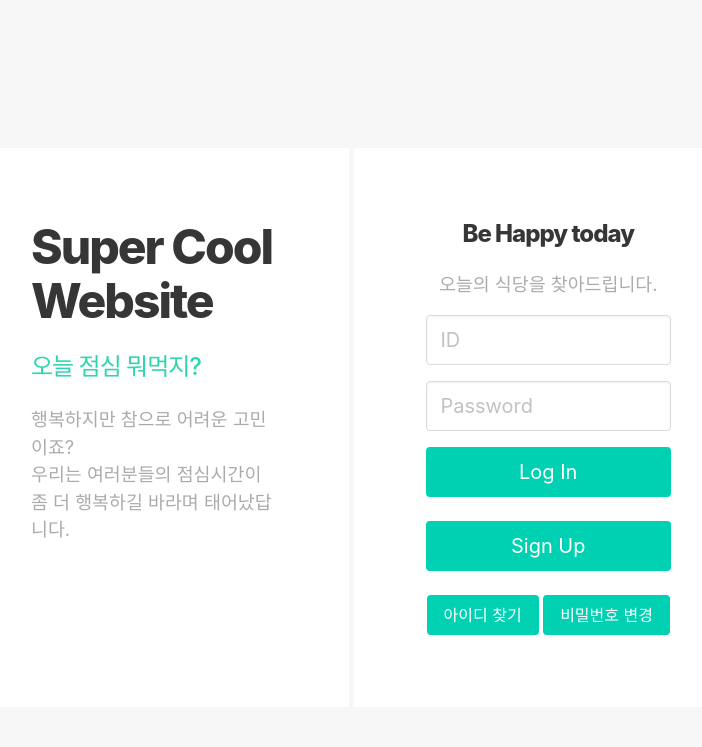
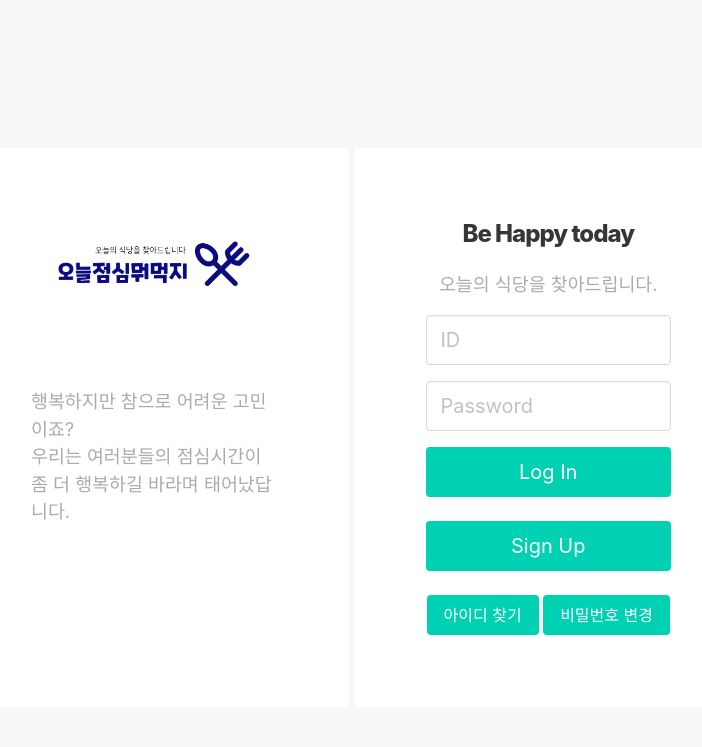
Before and after one commit to dpajddl/miniproject_66, a Django app: page / in a window 1280 px wide. Shown: the top 747 px of the page, without its empty margins (289-991 px from the left). Run offline with Django 3.2, Linux system fonts and the light colour scheme; some libraries are stand-ins or nearby versions.

Commit message:
디자인 수정, 중복 3일 안나오게

```diff
--- a/meal/templates/meal/index_login.html
+++ b/meal/templates/meal/index_login.html
@@ -18,8 +18,9 @@
         <div class="column is-8 is-offset-2 register">
           <div class="columns">
             <div class="column left">
-              <h1 class="title is-1">Super Cool Website</h1>
-              <h2 class="subtitle colored is-4">오늘 점심 뭐먹지?</h2>
+              <div class="content">
+                <img src="/static/meal/index/team6.png" width=400 height=150>
+              </div><br><br>
               <p>행복하지만 참으로 어려운 고민이죠?<br> 우리는 여러분들의 점심시간이 좀 더 행복하길 바라며 태어났답니다.</p>
             </div>
             <div class="column right has-text-centered">
--- a/meal/views.py
+++ b/meal/views.py
@@ -25,17 +25,7 @@ def index(request):
     return render(request, 'meal/index.html', {'last1' : last1, 'last2' : last2, 'last3' : last3, 'last4' : last4, 'last5' : last5, 'my_user' : my_user})
 
 def search_all(request):
-    # 페이징
-    # 1 - 현재 페이지 정보 get
-    page = request.GET.get('page')
-
-    # 2 - page에 해당하는 식당의 (리스트 상의) 시작번호와 끝번호를 알아내기
-    # startRow = 0
-    # endRow = 0
-
     restaurant_all = request.session['rest']
-    # restaurant_all = restaurant_all[0:10]
-
     return render(request, 'meal/search_all.html', {'restaurant_all' : restaurant_all})
 
 
@@ -49,6 +39,10 @@ def random_lunch(request):
         i = randint(0, len(random_lunch)-1)
         pick = random_lunch[i]
         if my_user.user_last_kind == pick['id']:
+            pass
+        elif my_user.user_last_name2 == pick['place_name']:
+            pass
+        elif my_user.user_last_name3 == pick['place_name']:
             pass
         else :
             request.session['pick'] = pick
@@ -161,12 +155,6 @@ def signup_function(request) :
         return HttpResponse('0')
 
 
-# def last_kind_function(request) :
-#     pick_kind = request.get('pick_kind')
-#     request.session.user.user_last_kind = pick_kind
-#     user.save()
-#     return HttpResponse('0')
-
 def mylocation_function(request) :
     my_user = User.objects.get(user_id = request.session['user']['user_id'])
     mylocation_ad = request.GET.get('mylocation_ad')
@@ -231,7 +219,6 @@ def findid_function(request):
     try:
         user = User.objects.get(user_nick=findid_nick, user_email=findid_email)
         return JsonResponse(model_to_dict(user), safe=False)
-        # return render(request, 'meal/findid.html', {'user':user_all[i]})
     except:
         return JsonResponse({'result':'fail'}, safe=False)
 
@@ -240,7 +227,6 @@ def findpw_function(request):
     findpw_email = request.POST.get('findpw_email')
     findpw_id = request.POST.get('findpw_id')
 
-    # 해당 데이터만 조회
     try:
         user = User.objects.get(user_nick=findpw_nick, user_email=findpw_email, user_id = findpw_id)
         user=model_to_dict(user)
```
Also changed, not shown: db2.sqlite3.
